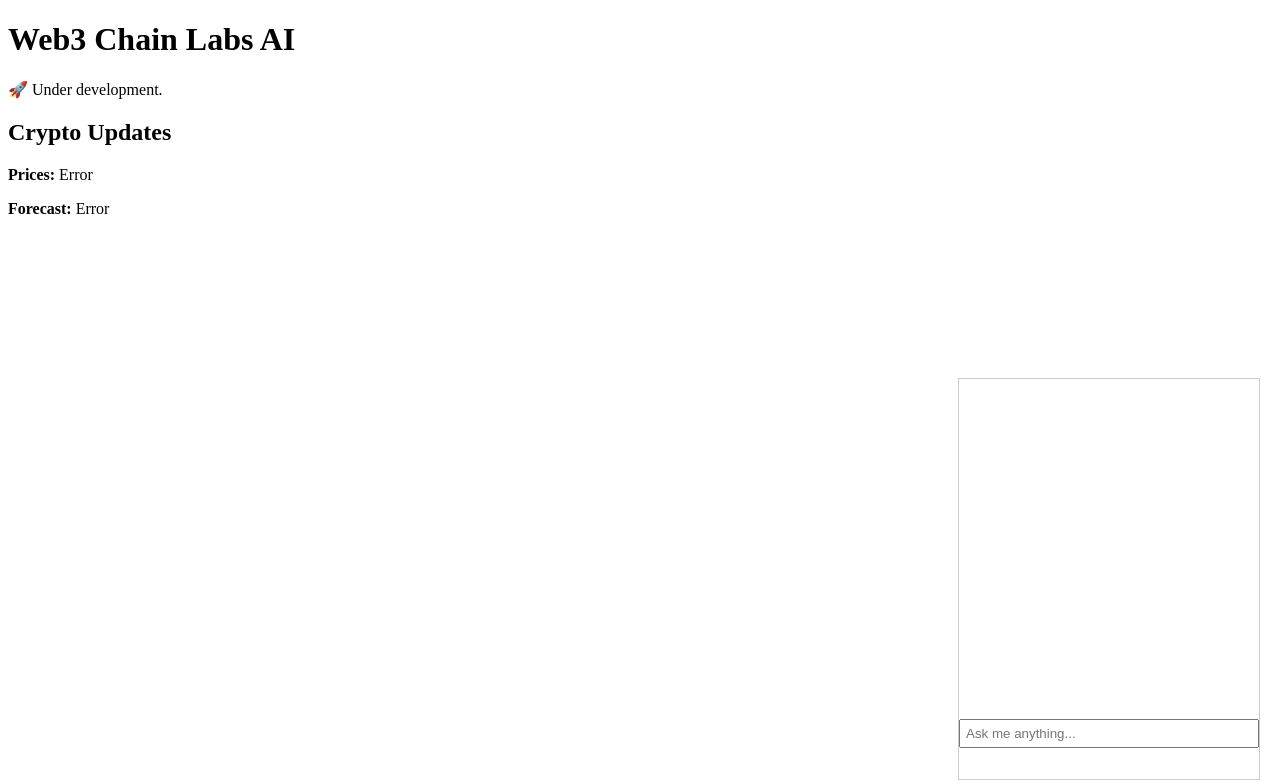
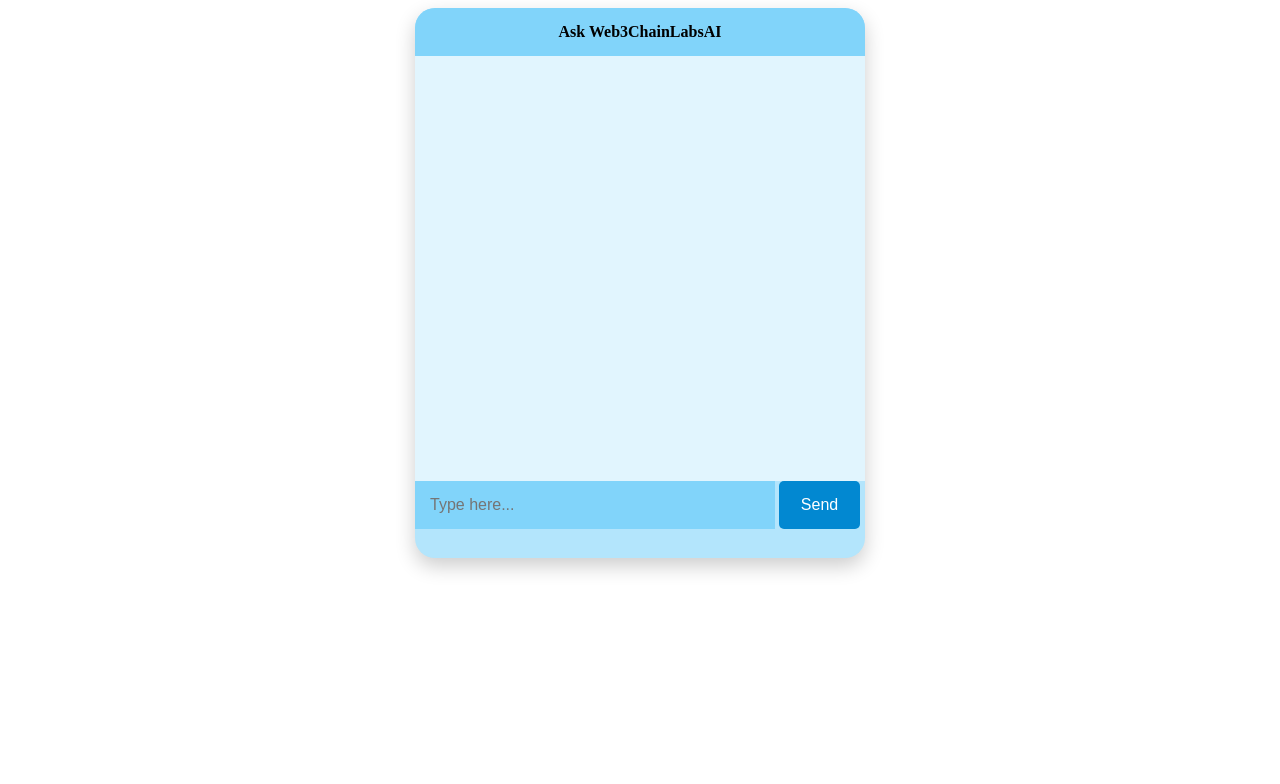
Before and after one commit to Web3ChainLabsAI/Web3AICryptoBot, a website: page index.html in a window 1280 px wide. Drawn offline with Linux system fonts and the light colour scheme; no server answers.

Commit message:
Update index.html

```diff
--- a/index.html
+++ b/index.html
@@ -1,86 +1,95 @@
-<!DOCTYPE html>
-<html lang="en">
-<head>
-    <meta charset="UTF-8">
-    <meta name="viewport" content="width=device-width, initial-scale=1.0">
-    <title>Web3 Chain Labs AI</title>
+<div id="chat-container">
+    <div id="chat-header">Ask Web3ChainLabsAI</div>
+    <div id="chat-messages"></div>
+    <input id="chat-input" type="text" placeholder="Type here..." autocomplete="off">
+    <button id="send-button">Send</button>
+</div>
+
 <style>
     #chat-container {
-            position: fixed;
-            bottom: 20px;
-            right: 20px;
-            width: 300px;
-            height: 400px;
-            border: 1px solid #ccc;
-            background: white;
+        width: 450px;
+        height: 550px;
+        background: #b3e5fc;
+        border-radius: 20px;
+        box-shadow: 0 8px 20px rgba(0, 0, 0, 0.2);
+        overflow: hidden;
+        margin: 0 auto;
+    }
+    #chat-header {
+        background: #81d4fa;
+        padding: 15px;
+        text-align: center;
+        font-weight: bold;
     }
     #chat-messages {
-            height: 80%;
+        height: 70%;
         overflow-y: auto;
-            padding: 10px;
+        padding: 20px;
+        background: #e1f5fe;
+    }
+    #chat-messages p {
+        margin: 10px 0;
+        padding: 12px;
+        border-radius: 10px;
+        max-width: 80%;
+        background: #81d4fa;
     }
     #chat-input {
-            width: 100%;
-            padding: 5px;
+        width: 80%;
+        padding: 15px;
         box-sizing: border-box;
+        border: none;
+        background: #81d4fa;
+        font-size: 16px;
+        outline: none;
+        display: inline-block;
+    }
+    #send-button {
+        width: 18%;
+        padding: 15px;
+        background: #0288d1;
+        color: white;
+        border: none;
+        border-radius: 5px;
+        cursor: pointer;
+        font-size: 16px;
+        display: inline-block;
     }
 </style>
-</head>
-<body>
-    <header>
-        <h1>Web3 Chain Labs AI</h1>
-        <p>🚀 Under development.</p>
-    </header>
-
-    <section id="crypto-info">
-        <h2>Crypto Updates</h2>
-        <p><strong>Prices:</strong> <span id="prices">Loading...</span></p>
-        <p><strong>Forecast:</strong> <span id="forecast">Loading...</span></p>
-    </section>
-
-    <div id="chat-container">
-        <div id="chat-messages"></div>
-        <input id="chat-input" type="text" placeholder="Ask me anything..." />
-    </div>
 
 <script>
     const RENDER_URL = "https://web3-aicrypto-bot-free.onrender.com";
-
-        async function updateCryptoInfo() {
-            try {
-                const pricesResponse = await fetch(`${RENDER_URL}/api/prices`);
-                const pricesData = await pricesResponse.json();
-                document.getElementById('prices').textContent = pricesData.prices;
-
-                const forecastResponse = await fetch(`${RENDER_URL}/api/forecast`);
-                const forecastData = await forecastResponse.json();
-                document.getElementById('forecast').textContent = forecastData.forecast;
-            } catch (error) {
-                document.getElementById('prices').textContent = 'Error';
-                document.getElementById('forecast').textContent = 'Error';
-            }
-        }
-        updateCryptoInfo();
-        setInterval(updateCryptoInfo, 300000);
-
     const messagesDiv = document.getElementById('chat-messages');
     const input = document.getElementById('chat-input');
+    const sendButton = document.getElementById('send-button');
 
-        input.addEventListener('keypress', async (e) => {
-            if (e.key === 'Enter' && input.value.trim()) {
+    // Брояч на безплатни въпроси с localStorage
+    let questionCount = parseInt(localStorage.getItem('questionCount')) || 0;
+    const maxFreeQuestions = 5;
+
+    input.focus();
+
+    sendButton.addEventListener('click', async () => {
+        if (input.value.trim()) {
             const userMessage = input.value;
+
+            if (questionCount < maxFreeQuestions) {
                 messagesDiv.innerHTML += `<p><strong>You:</strong> ${userMessage}</p>`;
                 input.value = '';
                 try {
                     const response = await fetch(`${RENDER_URL}/api/chat?message=${encodeURIComponent(userMessage)}`);
+                    if (!response.ok) throw new Error('Server not responding');
                     const data = await response.json();
                     messagesDiv.innerHTML += `<p><strong>Bot:</strong> ${data.response}</p>`;
+                    questionCount++;
+                    localStorage.setItem('questionCount', questionCount);
                 } catch (error) {
-                    messagesDiv.innerHTML += `<p><strong>Bot:</strong> Error</p>`;
+                    messagesDiv.innerHTML += `<p><strong>Bot:</strong> Error: ${error.message}</p>`;
+                }
+            } else {
+                messagesDiv.innerHTML += `<p><strong>Bot:</strong> You’ve reached the limit of ${maxFreeQuestions} free questions. Please subscribe for more!</p>`;
             }
             messagesDiv.scrollTop = messagesDiv.scrollHeight;
         }
     });
 </script>
-</body>
-</html>
```
Lines whose indentation alone changed are shown as unchanged.
